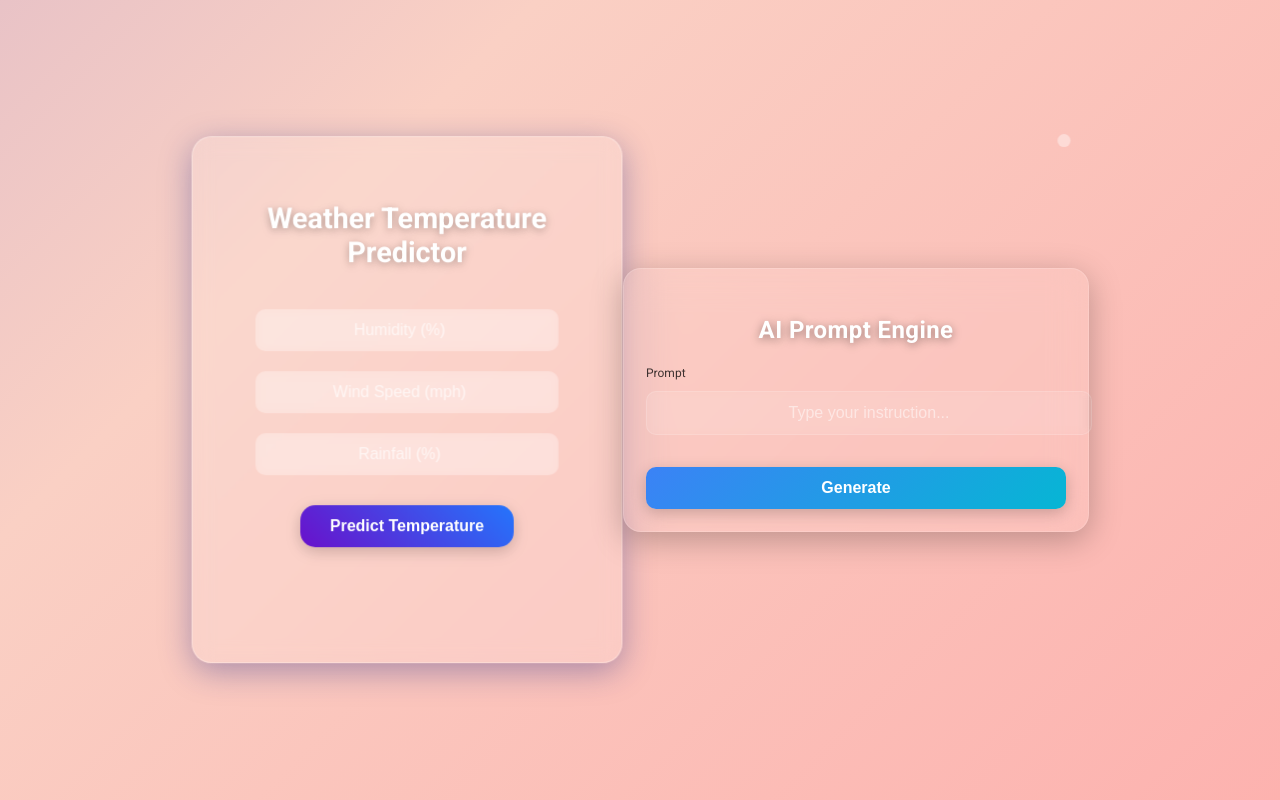
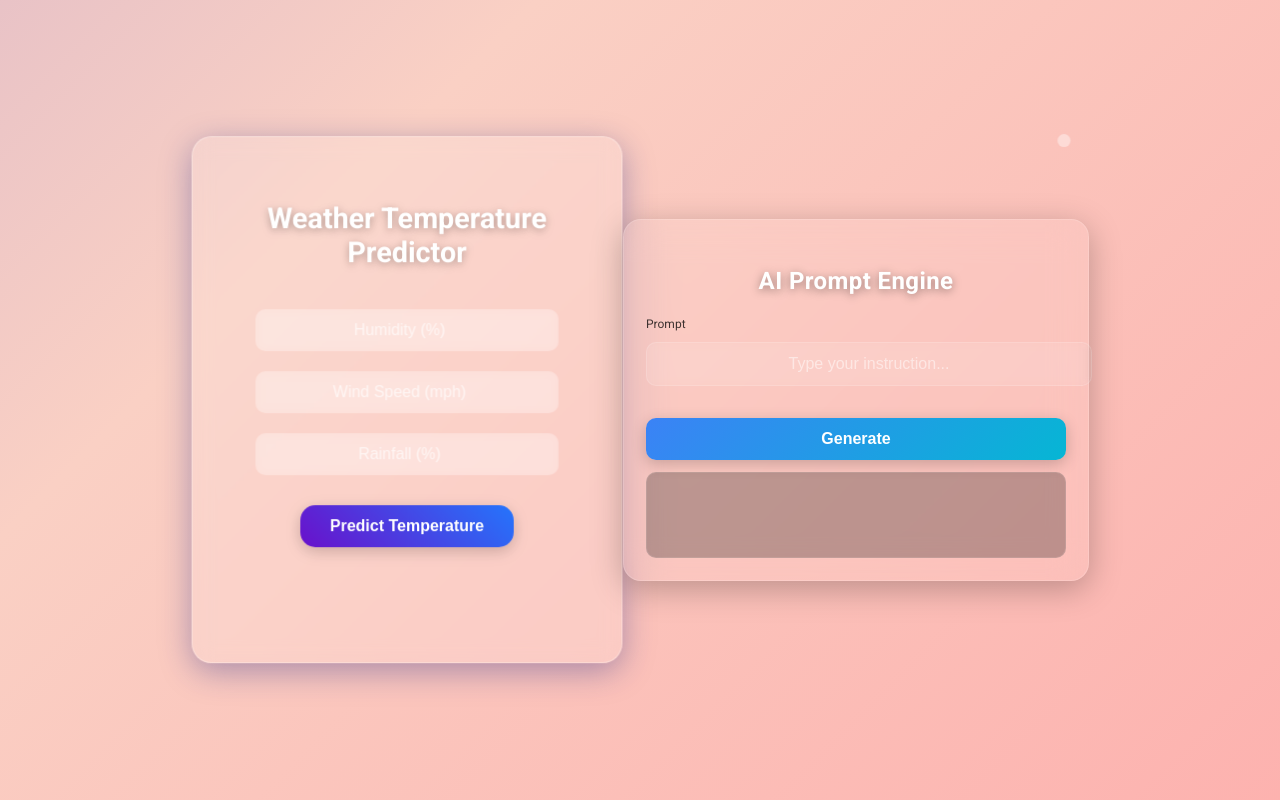
Before and after one commit to ejasonos/temperature-model, a Flask app: page / in a window 1280 px wide. Run offline with Flask 3, Linux system fonts and the light colour scheme; parts of the project's set-up code (start-up, migrations or seed data) failed here and were passed over.

Commit message:
Update index.html

```diff
--- a/templates/index.html
+++ b/templates/index.html
@@ -224,17 +224,31 @@
 <section class="ai-card">
     <h2 class="title">AI Prompt Engine</h2>
 
-    <!-- FORM ONLY (NO JS) -->
-    <form enctype="application/x-www-form-urlencoded" method="POST" action="/generate">
         <label class="label">Prompt</label>
-        <input class="input" type="text" name="prompt" max-length="150"  placeholder="Type your instruction...">
+        <input class="input" type="text" name="prompt" maxlength="150"  placeholder="Type your instruction..." style="color:dark blue;">
 
-        <button class="btn" type="submit">Generate</button>
-    </form>
+        <button class="btn" onclick="send()">Generate</button>
 
-    {% if response %}
-    <div class="output">{{ response }}</div>
-    {% endif %}
+    <div class="output" id=" out"></div>
 </section>
+
+<script>
+async function send() {
+    const prompt = document.getElementById("prompt").value;
+
+    const res = await fetch("/generate", {
+        method: "POST",
+        headers: {
+            "Content-Type": "application/json"
+        },
+        body: JSON.stringify({ prompt })
+    });
+
+    const data = await res.json();
+
+    document.getElementById("out").innerText =
+        data.response || data.error || "No response";
+}
+</script>
 </body>
 </html>
```
